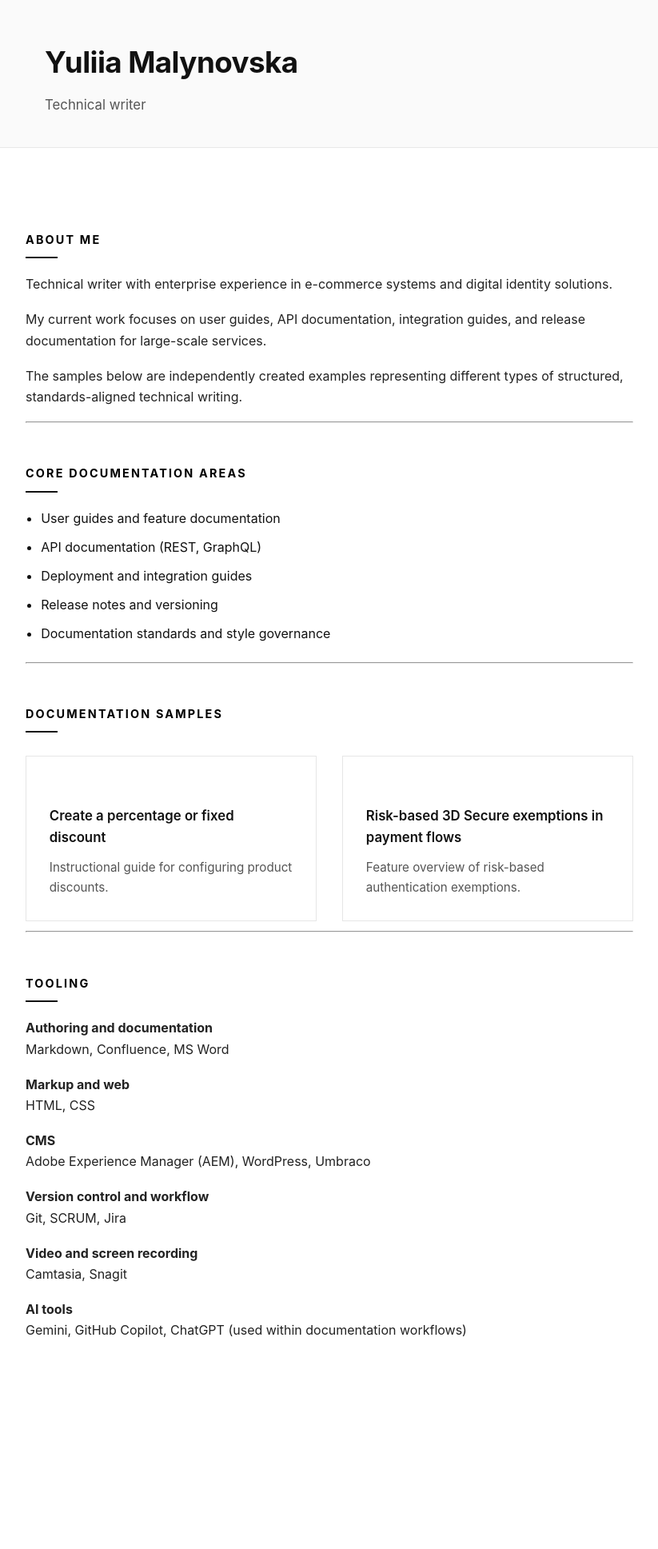
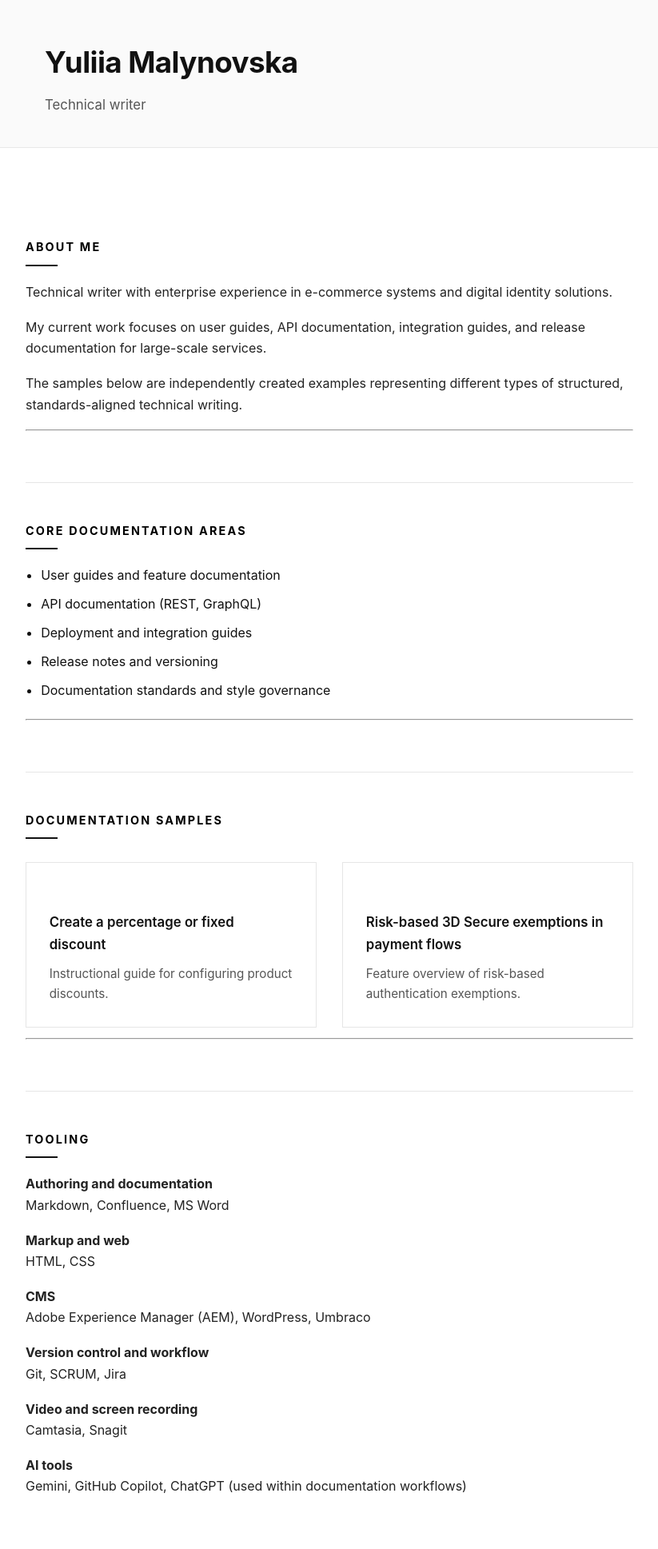
Before and after one commit to malynovskayuliia-eng/malynovskayuliia-eng.github.io, a Jekyll site: the page built from index.md, in a window 1280 px wide. Shown: the whole page at 80% size, without its empty margins (228-1051 px from the left). Built offline with Jekyll 4.4.1, drawn with Linux system fonts in a browser that asks for light colours; before the commit the page ends 1758 px from its top, so only the background shows below that.

Commit message:
Update style.css

```diff
--- a/assets/css/style.css
+++ b/assets/css/style.css
@@ -213,14 +213,18 @@ pre {
   margin: 0;
 }
 
-.section {
-  padding: 4rem 0;
+/* Remove old content padding if present */
+.content {
+  padding: 3rem 0;
 }
 
-.section-light {
-  background: #ffffff;
+/* Add spacing rhythm */
+.content h2 {
+  margin-top: 4rem;
 }
 
-.section-alt {
-  background: #f7f7f7;
+/* Create subtle section separation */
+.content h2:not(:first-of-type) {
+  padding-top: 3rem;
+  border-top: 1px solid #e6e6e6;
 }
```
